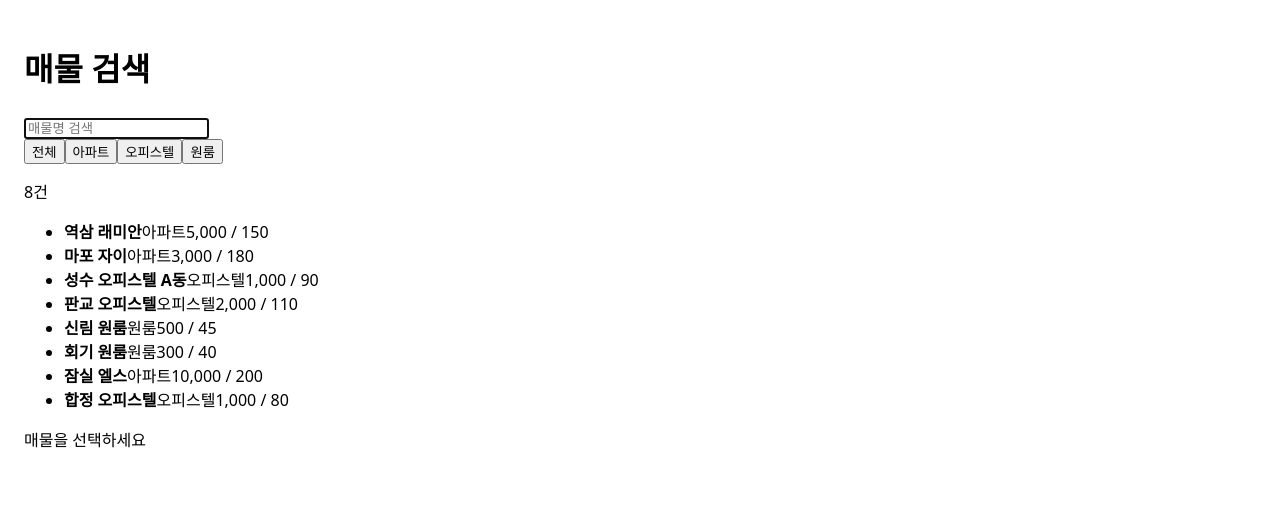
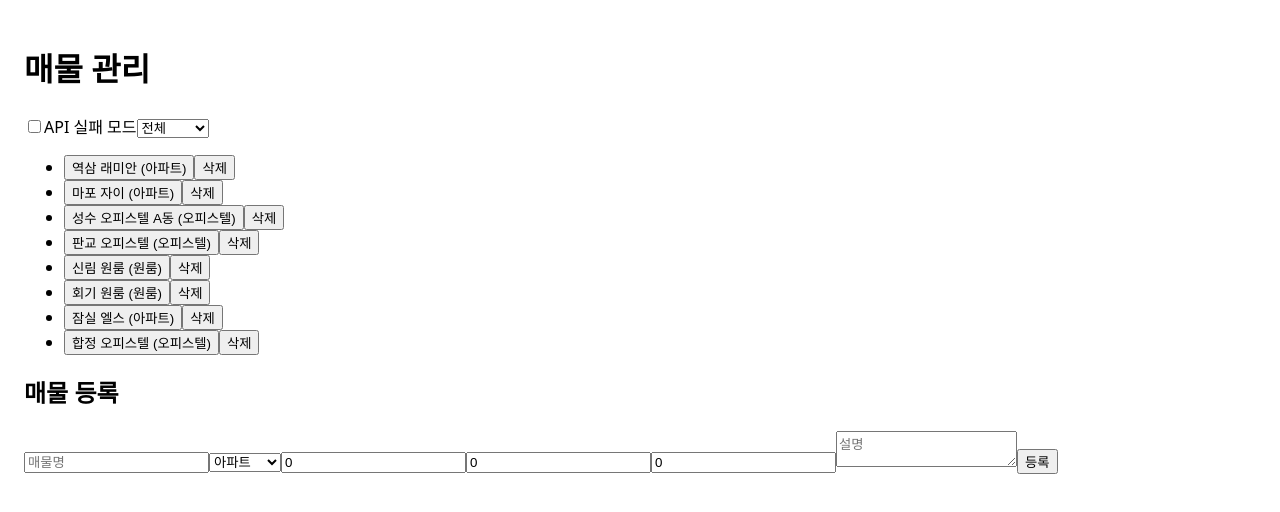
Before and after one commit to Jeong-jj/vue-to-react, a React (Vite) app in the folder react-basics/: page / in a window 1280 px wide. Shown: the top 512 px of the page. Built offline with nearby package versions, Linux system fonts and the light colour scheme.

Commit message:
Practice: React Query 및 API 통신 파트

```diff
--- a/react-basics/src/App.tsx
+++ b/react-basics/src/App.tsx
@@ -1,8 +1,10 @@
 // import TodoApp from "./day01/TodoApp";
-import { PropertyApp } from "./day02/React/PropertyApp";
+// import { PropertyApp } from "./day02/React/PropertyApp";
+import { PropertyCrudApp } from "./day03/react/PropertyCrudApp";
 
 // 그날 학습할 컴포넌트만 바꿔 끼운다
 export default function App() {
   // return <TodoApp />
-  return <PropertyApp />;
+  // return <PropertyApp />;
+  return <PropertyCrudApp />;
 }
--- /dev/null
+++ b/react-basics/src/day03/react/PropertyCrudApp.tsx
@@ -0,0 +1,129 @@
+import { useState } from "react";
+import { CATEGORY_LABEL, type Category } from "../../day02/types";
+import { setFailMode, type PropertyInput } from "../api";
+import {
+  useCreateProperty,
+  useDeleteProperty,
+  useProperties,
+  useProperty,
+} from "./queries";
+import { PropertyForm } from "./PropertyForm";
+
+export const PropertyCrudApp = () => {
+  const [category, setCategory] = useState<Category | "all">("all");
+  const [selectedId, setSelectedId] = useState<number | null>(null);
+  const [isFailMode, setIsFailMode] = useState(false);
+
+  const switchFailMode = () => {
+    setIsFailMode((prev) => !prev);
+    setFailMode(!isFailMode);
+  };
+
+  const {
+    data: items,
+    isPending,
+    isError,
+    error,
+    refetch,
+    isFetching,
+  } = useProperties(category);
+  const { data: detail, isPending: isDetailPending } = useProperty(selectedId);
+
+  const createMutation = useCreateProperty();
+  const deleteMutation = useDeleteProperty();
+
+  function handleCreate(input: PropertyInput, reset: () => void) {
+    createMutation.mutate(input, {
+      onSuccess: () => reset(),
+    });
+  }
+  function handleDelete(id: number) {
+    deleteMutation.mutate(id, {
+      onSuccess: () => {
+        if (selectedId === id) setSelectedId(null);
+      },
+    });
+  }
+
+  return (
+    <>
+      <h1>매물 관리</h1>
+
+      <label>
+        <input type="checkbox" checked={isFailMode} onChange={switchFailMode} />
+        API 실패 모드
+      </label>
+
+      <select
+        value={category}
+        onChange={(e) => setCategory(e.target.value as Category | "all")}
+      >
+        <option value="all">전체</option>
+        {Object.entries(CATEGORY_LABEL).map((entry) => (
+          <option key={entry[0]} value={entry[0] as Category}>
+            {entry[1]}
+          </option>
+        ))}
+      </select>
+      {!isPending && isFetching && <span>갱신 중...</span>}
+
+      {/* 목록 */}
+      {isPending ? (
+        <p>불러오는 중...</p>
+      ) : isError ? (
+        <div>
+          <p>{error?.message}</p>
+          <button type="button" onClick={() => refetch()}>
+            다시 시도
+          </button>
+        </div>
+      ) : !items?.length ? (
+        <p>등록된 매물이 없습니다</p>
+      ) : (
+        <ul>
+          {items.map((item) => (
+            <li key={item.id}>
+              <button type="button" onClick={() => setSelectedId(item.id)}>
+                {item.title} ({CATEGORY_LABEL[item.category]})
+              </button>
+              <button
+                type="button"
+                disabled={deleteMutation.isPending}
+                onClick={() => handleDelete(item.id)}
+              >
+                삭제
+              </button>
+            </li>
+          ))}
+        </ul>
+      )}
+
+      {/* 상세 */}
+      {selectedId !== null && (
+        <section>
+          {isDetailPending ? (
+            <p>상세 불러오는 중...</p>
+          ) : detail ? (
+            <div>
+              <h2>{detail.title}</h2>
+              <p>
+                {detail.deposit.toLocaleString()} / {detail.monthlyRent} 만원 ·{" "}
+                {detail.area}㎡
+              </p>
+              <p>{detail.description}</p>
+            </div>
+          ) : undefined}
+          <button type="button" onClick={() => setSelectedId(null)}>
+            닫기
+          </button>
+        </section>
+      )}
+
+      <PropertyForm
+        pending={createMutation.isPending}
+        errorMessage={createMutation.error?.message}
+        onSubmit={handleCreate}
+      />
+    </>
+  );
+};
--- /dev/null
+++ b/react-basics/src/day03/react/PropertyForm.tsx
@@ -0,0 +1,98 @@
+import React, { useState } from "react";
+import { CATEGORY_LABEL, type Category } from "../../day02/types";
+import type { PropertyInput } from "../api";
+
+interface Props {
+  pending: boolean;
+  onSubmit: (input: PropertyInput, reset: () => void) => void;
+  errorMessage?: string;
+}
+
+export const PropertyForm = ({
+  pending,
+  onSubmit,
+  errorMessage = "",
+}: Props) => {
+  const [form, setForm] = useState<PropertyInput>({
+    title: "",
+    category: "apartment",
+    deposit: 0,
+    monthlyRent: 0,
+    area: 0,
+    description: "",
+  });
+
+  const reset = () => {
+    setForm({
+      title: "",
+      category: "apartment",
+      deposit: 0,
+      monthlyRent: 0,
+      area: 0,
+      description: "",
+    });
+  };
+
+  const submitFn = (event: React.SubmitEvent) => {
+    event.preventDefault();
+    if (!form.title.trim()) return;
+    onSubmit({ ...form, title: form.title.trim() }, reset);
+  };
+
+  return (
+    <form onSubmit={submitFn}>
+      <h2>매물 등록</h2>
+      <input
+        value={form.title}
+        onChange={(e) => setForm({ ...form, title: e.target.value })}
+        placeholder="매물명"
+      />
+
+      <select
+        onChange={(e) =>
+          setForm({ ...form, category: e.target.value as Category })
+        }
+      >
+        {
+          // 객체 반복문 이렇게 맞나?
+          Object.entries(CATEGORY_LABEL).map((entry) => (
+            <option key={entry[0]} value={entry[0] as Category}>
+              {entry[1]}
+            </option>
+          ))
+        }
+      </select>
+
+      <input
+        type="number"
+        value={form.deposit}
+        onChange={(e) => setForm({ ...form, deposit: Number(e.target.value) })}
+        placeholder="보증금"
+      />
+      <input
+        type="number"
+        value={form.monthlyRent}
+        onChange={(e) =>
+          setForm({ ...form, monthlyRent: Number(e.target.value) })
+        }
+        placeholder="월세"
+      />
+      <input
+        type="number"
+        value={form.area}
+        onChange={(e) => setForm({ ...form, area: Number(e.target.value) })}
+        placeholder="면적"
+      />
+      <textarea
+        value={form.description}
+        onChange={(e) => setForm({ ...form, description: e.target.value })}
+        placeholder="설명"
+      />
+
+      <button type="submit" disabled={pending}>
+        {pending ? "등록 중..." : "등록"}
+      </button>
+      {errorMessage && <p>{errorMessage}</p>}
+    </form>
+  );
+};
--- /dev/null
+++ b/react-basics/src/day03/react/queries.ts
@@ -0,0 +1,53 @@
+import { useMutation, useQuery, useQueryClient } from "@tanstack/react-query";
+import type { Category } from "../../day02/types";
+import {
+  createProperty,
+  deleteProperty,
+  fetchProperties,
+  fetchProperty,
+} from "../api";
+
+export const propertyKeys = {
+  all: ["properties"] as const,
+  list: (category: Category | "all") =>
+    [...propertyKeys.all, "list", category] as const,
+  detail: (id: number | null) => [...propertyKeys.all, "detail", id] as const,
+};
+
+export function useProperties(category: Category | "all") {
+  return useQuery({
+    queryKey: propertyKeys.list(category),
+    queryFn: () => fetchProperties(category),
+    staleTime: 30_000,
+  });
+}
+
+export function useProperty(id: number | null) {
+  return useQuery({
+    queryKey: propertyKeys.detail(id),
+    queryFn: () => fetchProperty(id as number),
+    enabled: id !== null,
+  });
+}
+
+export function useCreateProperty() {
+  const queryClient = useQueryClient();
+
+  return useMutation({
+    mutationFn: createProperty,
+    onSuccess: () => {
+      queryClient.invalidateQueries({ queryKey: propertyKeys.all });
+    },
+  });
+}
+
+export function useDeleteProperty() {
+  const queryClient = useQueryClient();
+
+  return useMutation({
+    mutationFn: deleteProperty,
+    onSuccess: () => {
+      queryClient.invalidateQueries({ queryKey: propertyKeys.all });
+    },
+  });
+}
```
